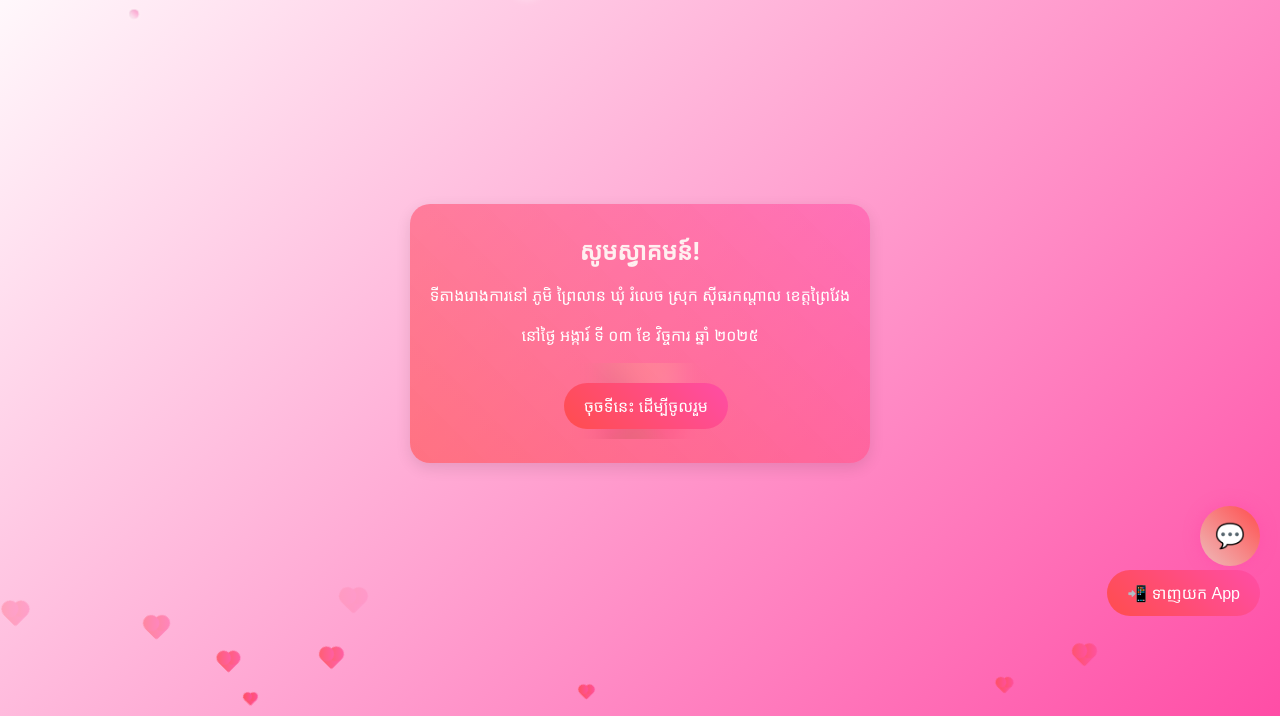
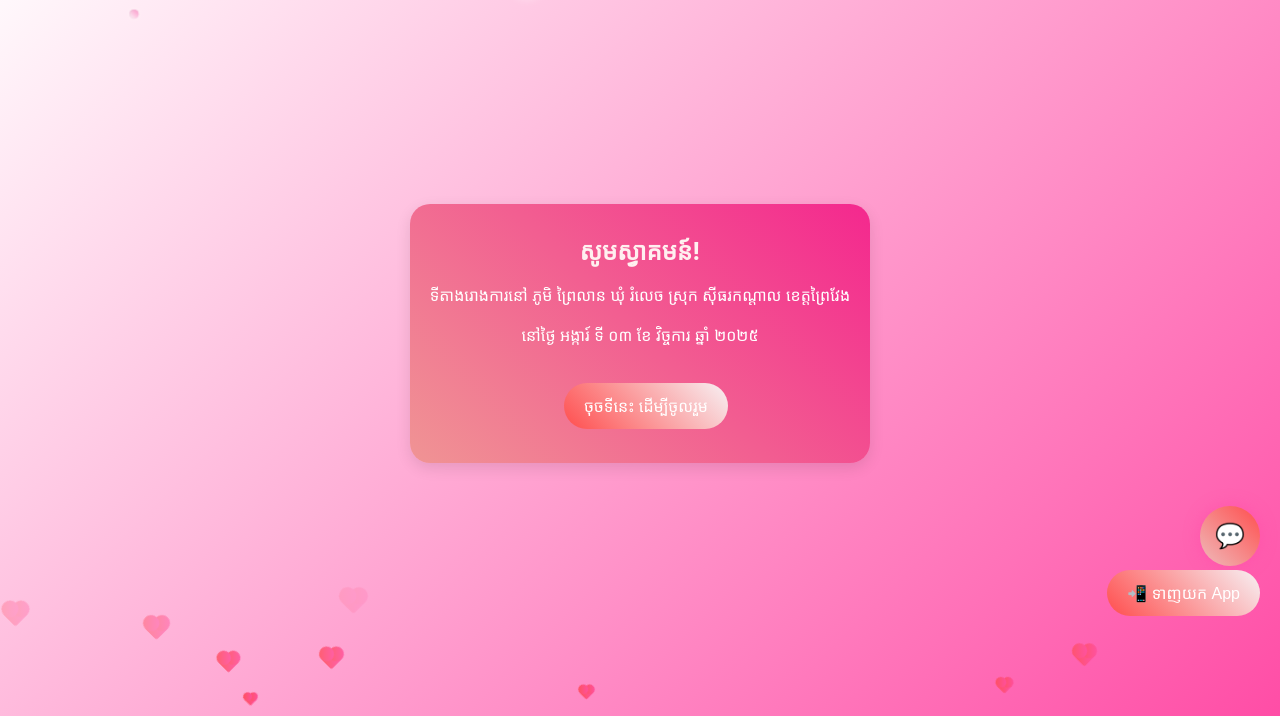
Before and after one commit to anrachana28-del/Prewedding-App_RC, a plain HTML site: page index.html in a window 1280 px wide. Shown: the part 84-800 px from the top of the page. Drawn offline with Linux system fonts and the light colour scheme.

Commit message:
Update index.html

```diff
--- a/index.html
+++ b/index.html
@@ -16,7 +16,7 @@ body {margin:0; font-family:-apple-system,Khmer OS Battambang,"Segoe UI",Roboto,
 @keyframes floatUp { 0% { transform:translateY(100vh) scale(0.5) rotate(45deg); opacity:0; } 30% { opacity:1; } 100% { transform:translateY(-10vh) scale(1.2) rotate(45deg); opacity:0; } }
 
 
-.card { background:linear-gradient(45deg,#ff4d4d9d,#ff4da68f); border-radius:20px; box-shadow:0 5px 15px rgba(0,0,0,0.1); padding:20px; margin-bottom:20px; transition: transform 0.2s ease; text-align:center; }
+.card { background:linear-gradient(45deg,#f09494,#f4288e); border-radius:20px; box-shadow:0 5px 15px rgba(0,0,0,0.1); padding:20px; margin-bottom:20px; transition: transform 0.2s ease; text-align:center; }
 .card:hover { transform:translateY(-5px); }
 .card h2 { margin:10px 0 5px 0; color:#fff0f0; }
 .card p { color:#ffffff; line-height:1.5; }
@@ -25,7 +25,7 @@ body {margin:0; font-family:-apple-system,Khmer OS Battambang,"Segoe UI",Roboto,
 .btn {
   display: inline-block;
   padding: 12px 20px;
-  background:linear-gradient(45deg,#ff4d4d,#ff4da6);
+  background:linear-gradient(45deg,#ff4d4d,#f7f1f4);
   color: white;
   border: none;
   border-radius: 30px;
@@ -41,7 +41,7 @@ body {margin:0; font-family:-apple-system,Khmer OS Battambang,"Segoe UI",Roboto,
 }
 
 .btn:hover {
-  background:linear-gradient(45deg,#ffffff,#ff4da6);
+  background:linear-gradient(45deg,#ff4da6,#fffcfe);
 }
 
 .bottom-nav { position: fixed; bottom:0; left:0; width:100%; display:flex; justify-content: space-around;   background:linear-gradient(45deg,#ff4d4d,#ff4da6); padding:12px 0; border-top:1px solid #eee; box-shadow:0 -2px 8px rgba(0,0,0,0.1); z-index:999; }
@@ -112,7 +112,7 @@ iframe { width:100%; height:300px; border-radius:15px; border:0; }
   position: relative;
   width: 90%;
   max-width: 400px;
-  min-height: 550px;
+  min-height: 450px;
   border-radius: 20px;
   overflow: hidden;
   box-shadow: 0 15px 15px rgb(251, 218, 218);
```
